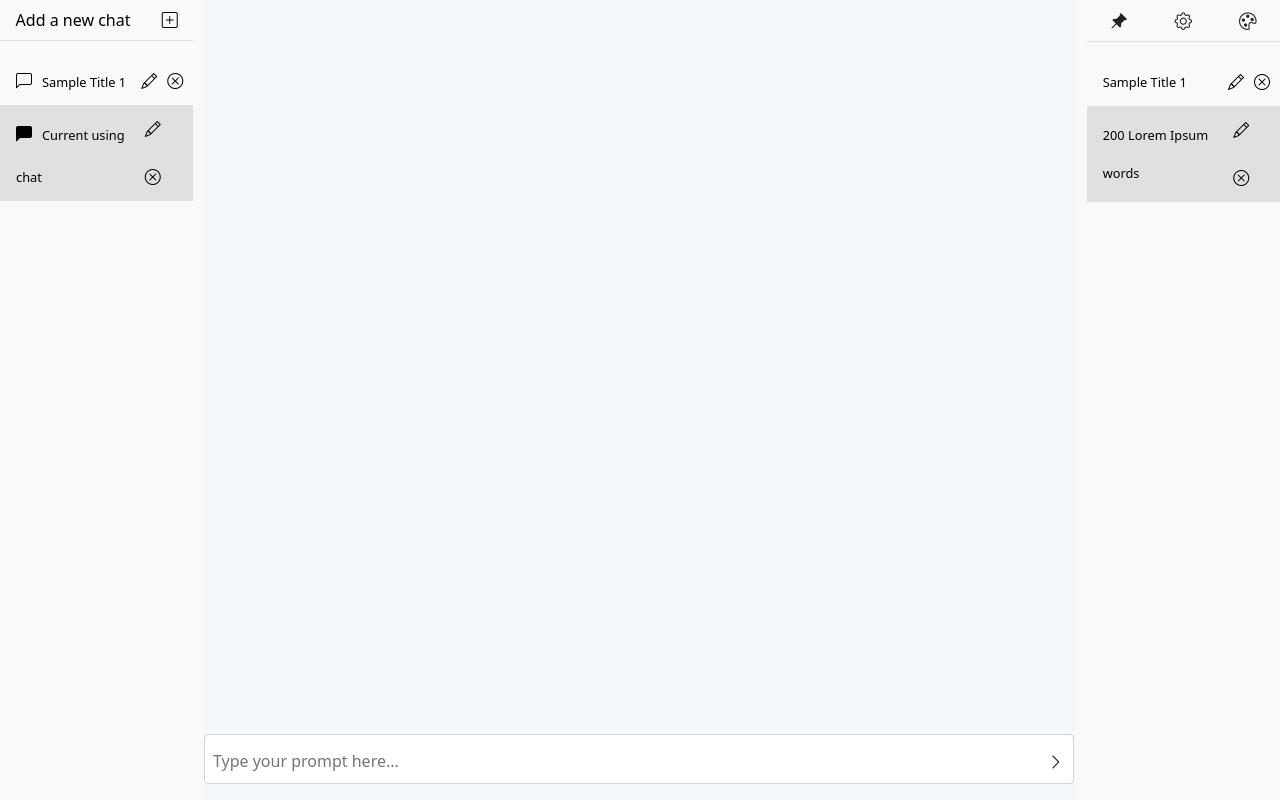
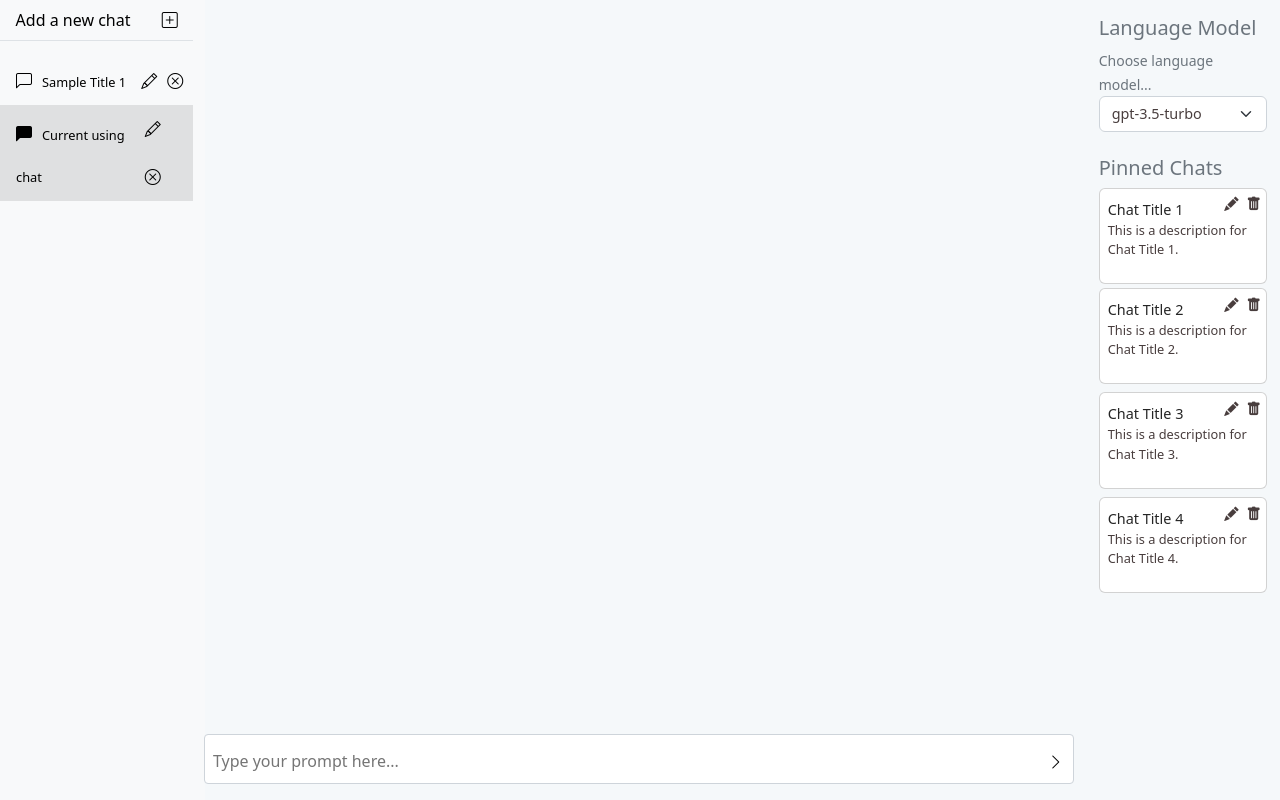
Before and after one commit to Mojtaba-Hassan-Erfani/mogpt-chat, a Next.js app: page / in a window 1280 px wide. Built offline with nearby package versions, Linux system fonts and the light colour scheme.

Commit message:
Style: Sidebar-right redesign, only static

```diff
--- a/src/components/RightSidebar.tsx
+++ b/src/components/RightSidebar.tsx
@@ -1,36 +1,59 @@
 const RightSidebar = () => {
     return (
+        <div className="side-bar-right d-flex flex-column vh-100 border-end px-4 py-3 col-md-2">
+            <h5 className="text-muted">Language Model</h5>
+            <span><small className="text-muted">Choose language model...</small></span>
+            <select className="form-select mb-4" aria-label="Language select">
+                <option selected>gpt-3.5-turbo</option>
+                <option value="2">code-davinci-002</option>
+                <option value="3">gpt-4</option>
+            </select>
 
-        <div className="sidebar-right col-md-2 bg-light d-flex flex-column">
-            <ul className="nav d-flex">
-                <li className="nav-item">
-                    <a className="active"  href="#"><i className="bi bi-pin-angle-fill"></i></a>
-                </li>
-                <li className="nav-item">
-                    <a className="" href="#"><i className="bi bi-gear"></i></a>
-                </li>
-                <li className="nav-item">
-                    <a className="" href="#"><i className="bi bi-palette"></i></a>
-                </li>
-            </ul>
-            <div className="flex-grow-1">
-                {/*  titles with chat icons */}
-                <ul className="bookmark">
-                    <li className="d-flex">
-                        <span>Sample Title 1</span>
-                        <div>
-                            <i className="bi bi-pencil"></i>
-                            <i className="bi bi-x-circle"></i>
+            <h5 className="text-muted">Pinned Chats</h5>
+            <div className="pinned-chats overflow-auto">
+                <div className="card mb-1">
+                    <div className="card-body">
+                        <span className="card-title">Chat Title 1</span>
+                        <p className="pinned-desc">This is a description for Chat Title 1.</p>
+                        <div className="text-end pinned-icons">
+                            <a href="#" className="text-decoration-none me-2"><i className="bi bi-pencil-fill"></i></a>
+                            <a href="#" className="text-decoration-none"><i className="bi bi-trash-fill"></i></a>
                         </div>
-                    </li>
-                    <li className="d-flex active">
-                        <span>200 Lorem Ipsum words</span>
-                        <div>
-                            <i className="bi bi-pencil"></i>
-                            <i className="bi bi-x-circle"></i>
+                    </div>
+                </div>
+
+                <div className="card mb-2">
+                    <div className="card-body">
+                        <span className="card-title">Chat Title 2</span>
+                        <p className="card-text pinned-desc">This is a description for Chat Title 2.</p>
+                        <div className="text-end pinned-icons">
+                            <a href="#" className="text-decoration-none me-2"><i className="bi bi-pencil-fill"></i></a>
+                            <a href="#" className="text-decoration-none"><i className="bi bi-trash-fill"></i></a>
                         </div>
-                    </li>
-                </ul>
+                    </div>
+                </div>
+
+                <div className="card mb-2">
+                    <div className="card-body">
+                        <span className="card-title">Chat Title 3</span>
+                        <p className="card-text pinned-desc">This is a description for Chat Title 3.</p>
+                        <div className="text-end pinned-icons">
+                            <a href="#" className="text-decoration-none me-2"><i className="bi bi-pencil-fill"></i></a>
+                            <a href="#" className="text-decoration-none"><i className="bi bi-trash-fill"></i></a>
+                        </div>
+                    </div>
+                </div>
+
+                <div className="card mb-2">
+                    <div className="card-body">
+                        <span className="card-title">Chat Title 4</span>
+                        <p className="card-text pinned-desc">This is a description for Chat Title 4.</p>
+                        <div className="text-end pinned-icons">
+                            <a href="#" className="text-decoration-none me-2"><i className="bi bi-pencil-fill"></i></a>
+                            <a href="#" className="text-decoration-none"><i className="bi bi-trash-fill"></i></a>
+                        </div>
+                    </div>
+                </div>
             </div>
         </div>
     );
--- a/src/styles/sidebar-right.scss
+++ b/src/styles/sidebar-right.scss
@@ -1,42 +1,40 @@
 .sidebar-right {
-    font-size: .8rem;
+    font-size: .9rem;
 
-    & .nav {
-        max-height: 42px;
-        padding-top: 0.5rem !important;
-        padding-bottom: 0.5rem !important;
-        justify-content: space-around;
-        border-bottom: var(--bs-border-width) var(--bs-border-style) var(--bs-border-color) !important;
+}
+
+.pinned-chats {
+    max-height: 70vh;
+}
+
+.form-select {
+    font-size: .9rem;
+    color: #483d3d !important;
+}
+
+.card-body {
+    position: relative;
+    padding: .5rem;
+
+    & p {
+        padding-bottom: 0;
     }
 
-    & i {
-        font-size: 1.1rem;
-        cursor: pointer;
+    & .card-title {
+        font-size: .9rem;
+        color: #252525;
     }
 
-    & a {
-        color: var(--bs-body-color);
+    & .pinned-desc {
+        color: #483d3d;
+        font-size: .8rem;
     }
 
-    & .bookmark{
-        padding-top: 1rem;
-        padding-left: 0 !important;
-        list-style: none;
-
-        & li {
-            line-height: 3;
-            align-items: center;
-            padding-left: 1rem;
-            justify-content: space-between;
-
-            &.active {
-                background-color: rgba(0, 0, 0, 0.1);
-            }
-        }
-
-        & i {
-            font-size: 1rem;
-            margin-right: 10px;
-        }
+    & .pinned-icons {
+        position: absolute;
+        right: 5px;
+        top: 5px;
+        font-size: .9rem;
+        color: #483d3d;
     }
 }
```
